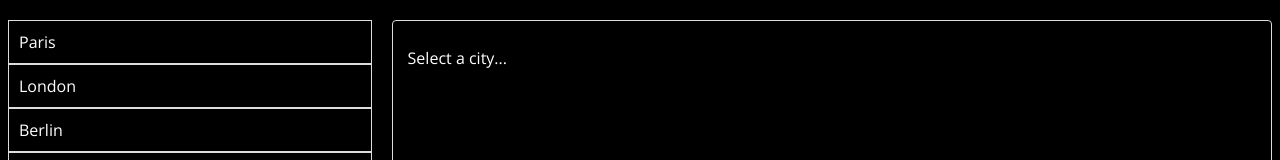
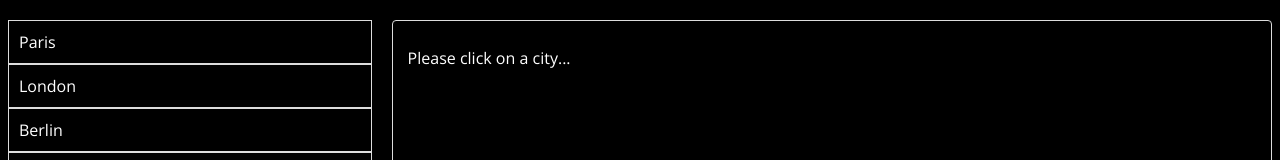
Before and after one commit to nskibiak/react-wagon-cities, a React (Create React App) app: page / in a window 1280 px wide. Shown: the top 160 px of the page. Built offline with nearby package versions, Linux system fonts and the light colour scheme.

Commit message:
changed default message if no city is selected

```diff
--- a/src/containers/active_city.jsx
+++ b/src/containers/active_city.jsx
@@ -6,7 +6,7 @@ const ActiveCity = (props) => {
   if (!props.selectedCity) {
     return (
       <div className="active-city">
-        <p>Select a city...</p>
+        <p>Please click on a city...</p>
       </div>
     );
   }
```
